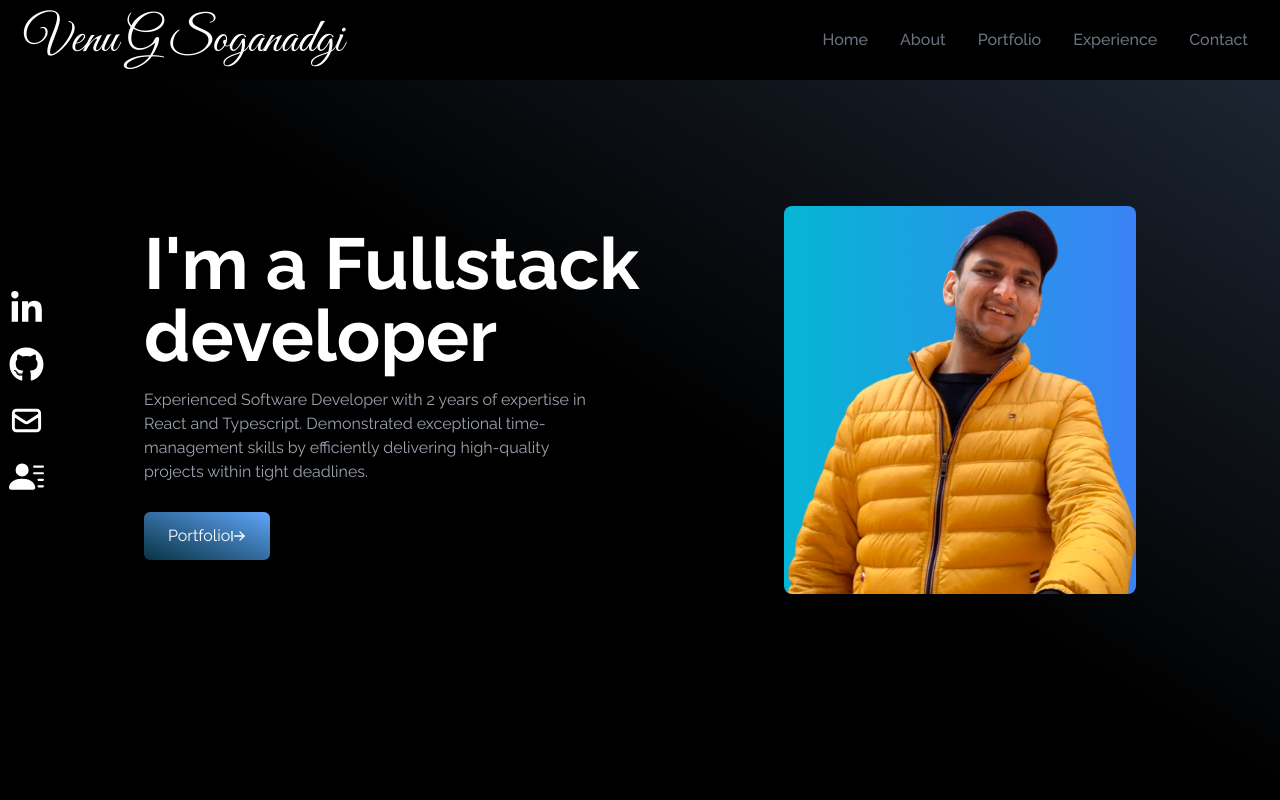
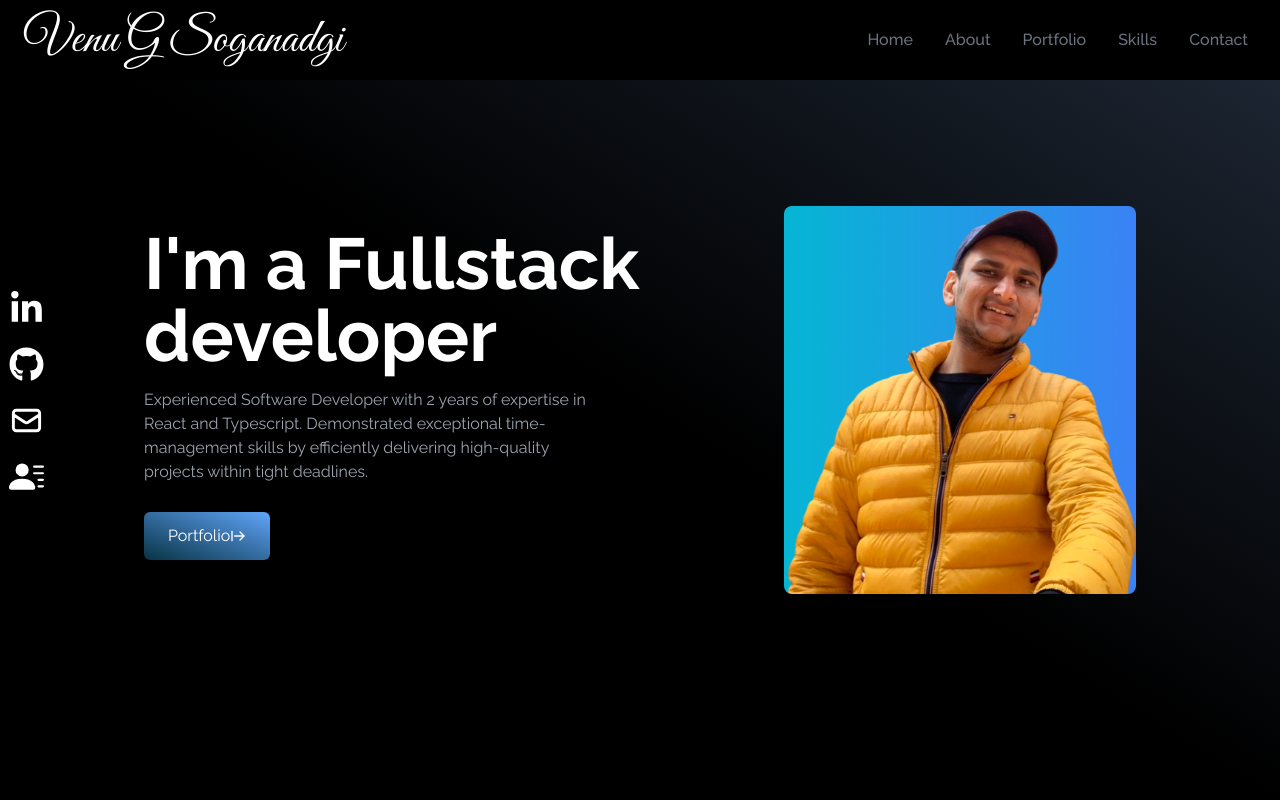
Before and after one commit to V24039/css-portfolio, a React (Create React App) app: page / in a window 1280 px wide. Shown: the top 800 px of the page. Built offline with nearby package versions, Linux system fonts and the light colour scheme.

Commit message:
scroll in pae

```diff
--- a/package.json
+++ b/package.json
@@ -43,6 +43,7 @@
     ]
   },
   "devDependencies": {
+    "@types/react-scroll": "^1.8.10",
     "tailwindcss": "^3.4.1"
   }
 }
--- a/src/components/About/About.tsx
+++ b/src/components/About/About.tsx
@@ -2,7 +2,7 @@ import React from "react";
 
 const About = () => {
   return (
-    <div className="w-full h-screen bg-gradient-to-b from-gray-800 to-black text-white">
+    <div id="About" className="w-full h-screen bg-gradient-to-b from-gray-800 to-black text-white">
       <div className="max-w-screen-lg p-4 mx-auto flex flex-col justify-center w-full h-full">
         <p className="pb-8 text-4xl font-bold inline ">
           <text className="border-b-4 border-gray-500">About</text>
--- a/src/components/Contact/Contact.tsx
+++ b/src/components/Contact/Contact.tsx
@@ -2,7 +2,7 @@ import React from "react";
 
 const Contact = () => {
   return (
-    <div className="w-full h-screen bg-gradient-to-b from-black to-gray-800 p-4 text-white">
+    <div id="Contact" className="w-full h-screen bg-gradient-to-b from-black to-gray-800 p-4 text-white">
       <div className="flex flex-col p-4 justify-center max-w-screen-lg mx-auto h-full">
         <div className="pb-8">
           <p className="text-4xl font-bold inline border-b-4 border-gray-500">
--- a/src/components/Home/Home.tsx
+++ b/src/components/Home/Home.tsx
@@ -3,7 +3,7 @@ import { LuArrowRightFromLine } from "react-icons/lu";
 
 export const Home = () => {
   return (
-    <div className="h-screen w-full bg-gradient-to-tr from-black via-black to-gray-800">
+    <div id="Home" className="h-screen w-full bg-gradient-to-tr from-black via-black to-gray-800">
       <div className="max-w-screen-lg mx-auto flex flex-col items-center justify-center h-full px-4 md:flex-row">
         <div className="flex flex-col justify-center h-full">
           <h2 className="text-4xl sm:text-7xl font-bold text-white">
--- a/src/components/NavBar/NavBar.tsx
+++ b/src/components/NavBar/NavBar.tsx
@@ -1,6 +1,7 @@
 import { FaBars, FaTimes } from "react-icons/fa";
 import { navLinks } from "./const";
 import { useState } from "react";
+import { Link } from "react-scroll";
 
 const NavBar = () => {
   const [showMenu, setshowMenu] = useState<boolean>(false);
@@ -21,7 +22,7 @@ const NavBar = () => {
             key={`navId-${id}`}
             className="px-4 cursor-pointer font-medium text-gray-500 hover:scale-150 duration-75"
           >
-            <a href="About">{label}</a>
+            <Link to={label} smooth duration={500}>{label}</Link>
           </li>
         ))}
       </ul>
@@ -39,7 +40,7 @@ const NavBar = () => {
               key={`navId-mobile-${id}`}
               className="px-4 cursor-pointer font-medium text-gray-500 hover:scale-150 duration-75"
             >
-              {label}
+              <Link onClick={handleMenuClick} to={label} smooth duration={500}>{label}</Link>
             </li>
           ))}
         </ul>
--- a/src/components/NavBar/const.ts
+++ b/src/components/NavBar/const.ts
@@ -13,7 +13,7 @@ export const navLinks = [
     },
     {
         id: 3,
-        label:"Experience"
+        label:"Skills"
     },
     {
         id: 4,
--- a/src/components/Portfolio/Portfolio.tsx
+++ b/src/components/Portfolio/Portfolio.tsx
@@ -2,7 +2,7 @@ import arrayDestruct from "../../assets/portfolio/arrayDestruct.jpg";
 
 const Portfolio = () => {
   return (
-    <div className="bg-gradient-to-b from-black to-gray-800 w-full text-white md:h-screen">
+    <div id="Portfolio" className="bg-gradient-to-b from-black to-gray-800 w-full text-white md:h-screen">
       <div className="max-w-screen-lg p-4 mx-auto flex flex-col justify-center w-full h-full ">
         <h1 className="text-4xl font-bold inline">
           <text className="border-b-4 border-gray-500">Portfolio</text>
--- a/src/components/Skills/Skills.tsx
+++ b/src/components/Skills/Skills.tsx
@@ -7,7 +7,7 @@ import springBoot from "../../assets/html.png";
 
 const Skills = () => {
   return (
-    <div className="bg-gradient-to-b from-gray-800 to-black w-full h-screen">
+    <div id="Skills" className="bg-gradient-to-b from-gray-800 to-black w-full h-screen">
       <div className="max-w-screen-lg mx-auto p-4 flex flex-col justify-center w-full h-full text-white">
         <h1 className="text-4xl font-bold inline">
           <text className="border-b-4 border-gray-500">Skills</text>
```
Also changed, not shown: 1 other file (tests, documents, lock files or other folders).
